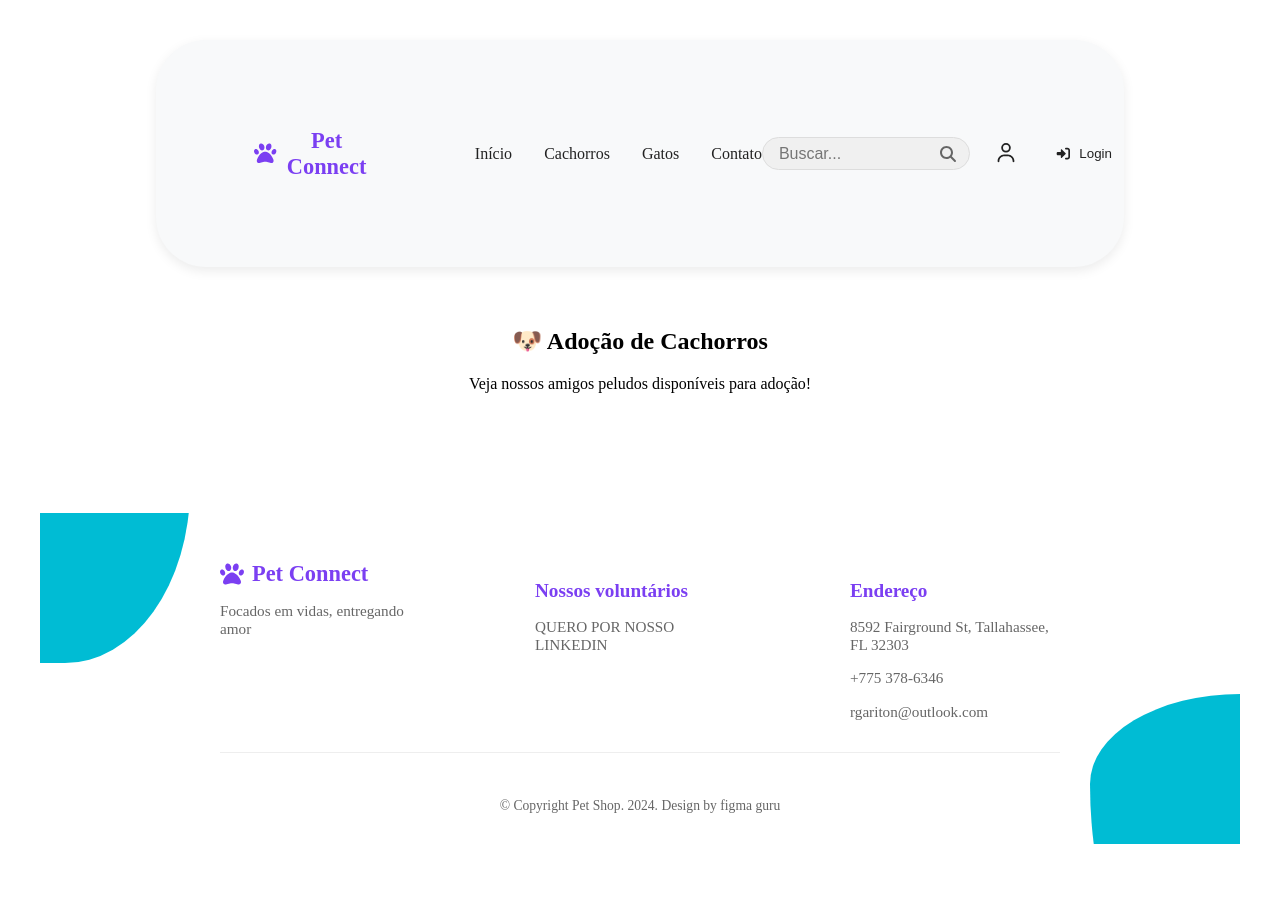
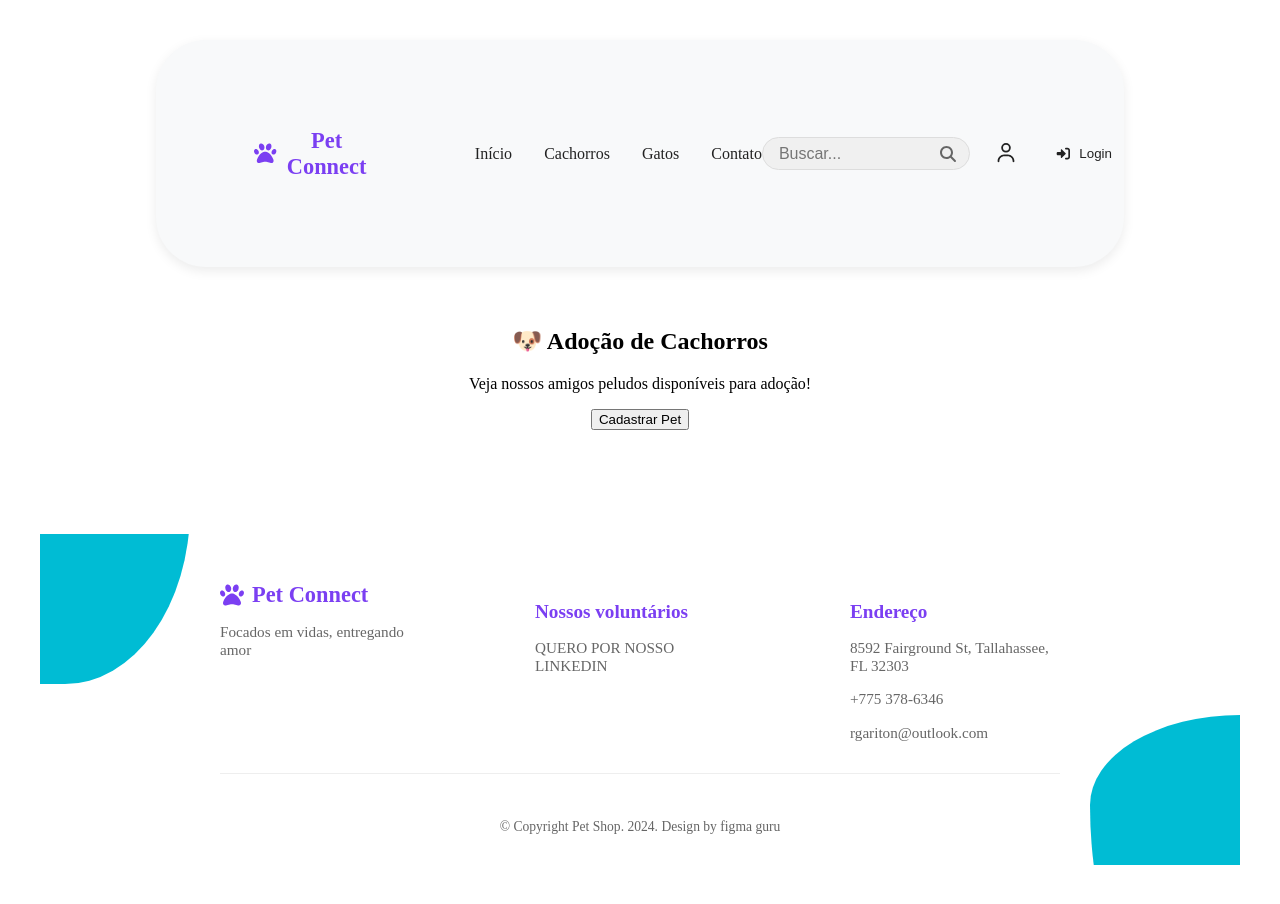
Before and after one commit to sarahaffonco/PetConnectFront, a React (Vite) app: page /adocao/cachorros in a window 1280 px wide. Built offline with nearby package versions, Linux system fonts and the light colour scheme.

Commit message:
botao para teste modal de caes

```diff
--- a/src/models/modalCadastroPet.jsx
+++ b/src/models/modalCadastroPet.jsx
@@ -1,5 +1,5 @@
 import { useEffect } from "react";
-import "../styles/modal.css";
+import "../styles/models.css";
 
 export default function ModalCadastroPet({ isOpen, onClose }) {
   useEffect(() => {
--- a/src/pages/adocaoCaes.jsx
+++ b/src/pages/adocaoCaes.jsx
@@ -1,9 +1,27 @@
+import { useState } from "react";
+import ModalCadastroPet from "../models/modalCadastroPet.jsx";
 
 export default function AdocaoCaes() {
+  const [isModalOpen, setIsModalOpen] = useState(false);
+
   return (
-    <div style={{ padding: '40px' }}>
+    <div style={{ padding: "40px", textAlign: "center" }}>
       <h2>🐶 Adoção de Cachorros</h2>
       <p>Veja nossos amigos peludos disponíveis para adoção!</p>
+
+      {/* Botão para abrir a modal */}
+      <button
+        onClick={() => setIsModalOpen(true)}
+        className="blue-btn"
+      >
+        Cadastrar Pet
+      </button>
+
+      {/* Modal */}
+      <ModalCadastroPet
+        isOpen={isModalOpen}
+        onClose={() => setIsModalOpen(false)}
+      />
     </div>
-  )
+  );
 }
```
